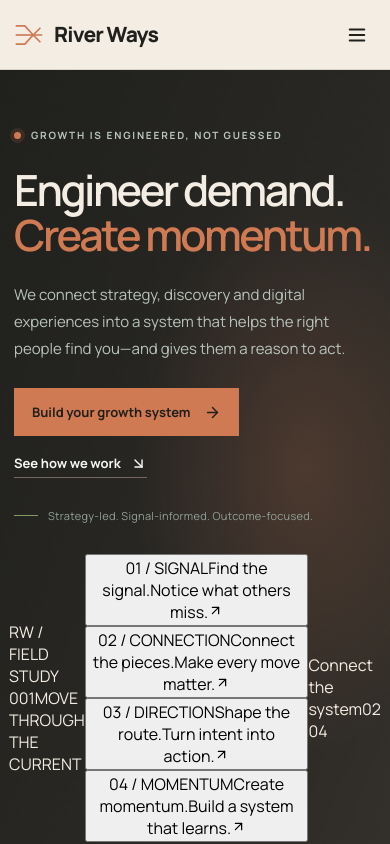
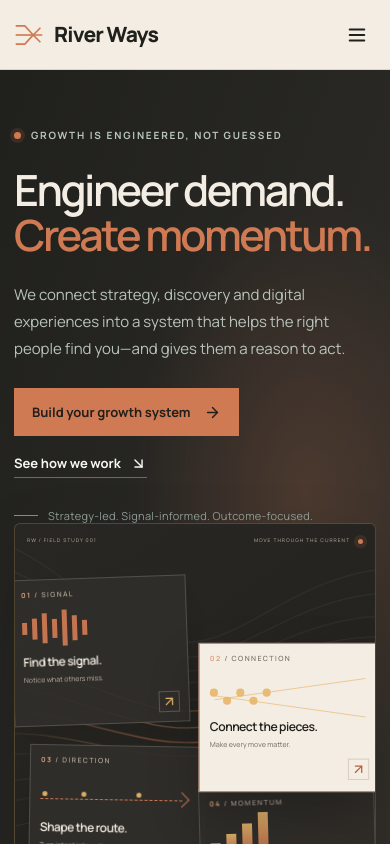
Before and after one commit to godsbest656-glitch/river-ways, a React (Vite) app: page / in a window 390 px wide. Shown: the top 844 px of the page. Built offline with nearby package versions, Linux system fonts and the light colour scheme.

Commit message:
Style the interactive river-current card wave

```diff
--- a/src/styles.css
+++ b/src/styles.css
@@ -91,3 +91,99 @@ body,button,input,textarea,select{font-family:'Manrope',sans-serif}
 @media(max-width:390px){.river-field .visual-card-top{width:152px}.river-field .visual-card-bottom{max-width:184px}.river-field .visual-card-bottom strong{font-size:10px}.river-field .visual-card-bottom small{font-size:8px}.river-field .visual-core{width:100px;height:100px}.core-kicker{font-size:6px}}
 @media(hover:none){.river-field .visual-core,.river-field .visual-card-top,.river-field .visual-card-bottom{transform:none!important;transition:none!important}}
 @media(prefers-reduced-motion:reduce){.field-routes .route,.field-orbit,.current-nodes circle{animation:none!important}.field-orbit{transform:none}.river-field .visual-core,.river-field .visual-card-top,.river-field .visual-card-bottom{transform:none!important;transition:none!important}}
+
+
+/* Current Engine — a quiet, responsive wave of cards rather than a static dashboard */
+.river-card-current{
+  --pointer-x:0px;--pointer-y:0px;--pointer-rotate:0deg;--scroll-y:0px;--scroll-y-reverse:0px;--scroll-flow:0;
+  position:relative;isolation:isolate;overflow:hidden;min-height:490px;height:490px;border:1px solid rgba(232,183,109,.22);
+  background:linear-gradient(145deg,#282723 0%,#24231f 54%,#302a25 100%);box-shadow:0 28px 70px rgba(0,0,0,.16);
+}
+.current-field-lines{position:absolute;inset:-8% -4%;z-index:-2;opacity:.8;pointer-events:none;transform:translate3d(0,calc(var(--scroll-y-reverse) * .45),0);transition:transform .25s ease-out}
+.current-field-lines svg{width:100%;height:100%;overflow:visible}
+.current-field-lines path{animation:current-line-drift 12s ease-in-out infinite alternate;transform-origin:center}
+.current-field-lines path:nth-child(2n){animation-delay:-5s;animation-duration:16s}
+.current-field-lines path:nth-child(3n){animation-delay:-8s;animation-duration:19s}
+.current-field-meta{position:absolute;top:17px;left:18px;right:18px;display:flex;justify-content:space-between;gap:12px;color:#bcb0a1;font-size:7px;letter-spacing:1.5px;line-height:1.5;z-index:1}
+.current-field-meta>span:last-child{display:flex;align-items:center;gap:8px;text-align:right}
+.current-field-meta i{display:inline-block;width:5px;height:5px;border-radius:50%;background:#D07A53;box-shadow:0 0 0 4px rgba(208,122,83,.12)}
+.current-card-stream{position:absolute;inset:0}
+.current-card{
+  appearance:none;position:absolute;width:218px;min-height:170px;padding:17px 17px 15px;text-align:left;
+  display:flex;flex-direction:column;align-items:flex-start;gap:0;overflow:hidden;
+  color:#F3EDE3;background:rgba(48,46,41,.93);border:1px solid rgba(243,237,227,.18);border-radius:0;
+  box-shadow:0 16px 38px rgba(0,0,0,.13);cursor:pointer;
+  --card-pointer-x:0px;--card-pointer-y:0px;
+  transform:translate3d(calc(var(--card-x,0px) + var(--card-pointer-x)),calc(var(--card-y,0px) + var(--card-pointer-y) + var(--scroll-y)),0) rotate(var(--card-rotate,0deg));
+  transition:transform .65s cubic-bezier(.2,.7,.2,1),background .35s ease,border-color .35s ease,box-shadow .35s ease,color .35s ease;
+  will-change:transform;
+}
+.current-card-signal{--card-x:1px;--card-y:0px;--card-rotate:-2deg;top:11%;left:1%;z-index:2}
+.current-card-connect{--card-x:-2px;--card-y:7px;--card-rotate:1.5deg;top:27%;right:1%;z-index:3}
+.current-card-direction{--card-x:10px;--card-y:-3px;--card-rotate:1deg;bottom:11%;left:11%;z-index:4}
+.current-card-momentum{--card-x:-2px;--card-y:6px;--card-rotate:-1.6deg;right:2%;bottom:3%;z-index:5}
+.current-card:hover,.current-card:focus-visible,.current-card.is-current{z-index:8;background:#F3EDE3;color:#20201d;border-color:#D07A53;box-shadow:0 24px 48px rgba(0,0,0,.24);transform:translate3d(calc(var(--card-x,0px) + var(--card-pointer-x)),calc(var(--card-y,0px) + var(--card-pointer-y) + var(--scroll-y-reverse)),0) rotate(0deg) scale(1.025)}
+.current-card:focus-visible{outline:2px solid #E8B76D;outline-offset:4px}
+.current-card-index{font-size:8px;letter-spacing:1.4px;color:#DDA078;font-weight:700}
+.current-card-index span{color:#bdb0a2;font-weight:500}
+.current-card.is-current .current-card-index span,.current-card:hover .current-card-index span,.current-card:focus-visible .current-card-index span{color:#716c64}
+.current-card-symbol{height:48px;width:100%;display:flex;align-items:center;justify-content:flex-start;gap:5px;margin:12px 0 10px;position:relative}
+.current-card-symbol i{display:block;background:#D07A53;flex:0 0 5px;min-height:8px;opacity:.92;transform-origin:center bottom}
+.signal-symbol i:nth-child(1){height:12px}.signal-symbol i:nth-child(2){height:21px}.signal-symbol i:nth-child(3){height:30px}.signal-symbol i:nth-child(4){height:19px}.signal-symbol i:nth-child(5){height:36px}.signal-symbol i:nth-child(6){height:25px}.signal-symbol i:nth-child(7){height:15px}
+.connect-symbol:before,.connect-symbol:after{content:"";position:absolute;left:4px;right:0;height:1px;background:rgba(232,183,109,.65);transform:rotate(-8deg)}
+.connect-symbol:before{top:15px}.connect-symbol:after{top:32px;transform:rotate(8deg)}
+.connect-symbol i{height:8px;width:8px;flex-basis:8px;border-radius:50%;position:relative;z-index:1;background:#E8B76D}
+.connect-symbol i:nth-child(2),.connect-symbol i:nth-child(4){margin-top:16px}
+.direction-symbol{align-items:center;gap:0}
+.direction-symbol:before{content:"";position:absolute;left:0;right:12px;top:24px;border-top:1px dashed #D07A53}
+.direction-symbol:after{content:"";position:absolute;right:7px;top:18px;width:10px;height:10px;border-top:1px solid #D07A53;border-right:1px solid #D07A53;transform:rotate(45deg)}
+.direction-symbol i{width:9px;height:9px;flex-basis:9px;border-radius:50%;position:relative;z-index:1;background:#E8B76D;border:2px solid #302e29}
+.direction-symbol i:nth-child(2){margin-left:30px}.direction-symbol i:nth-child(3){margin-left:46px}
+.momentum-symbol{align-items:flex-end;gap:6px}
+.momentum-symbol i{width:10px;flex-basis:10px;border-radius:0;background:linear-gradient(0deg,#B76042,#E8B76D)}
+.momentum-symbol i:nth-child(1){height:13px}.momentum-symbol i:nth-child(2){height:22px}.momentum-symbol i:nth-child(3){height:32px}.momentum-symbol i:nth-child(4){height:43px}
+.current-card-title{font:600 16px/1.2 'Manrope',sans-serif;letter-spacing:-.5px;margin-bottom:6px}
+.current-card-note{font-size:9px;line-height:1.5;color:#bdb0a2}
+.current-card.is-current .current-card-note,.current-card:hover .current-card-note,.current-card:focus-visible .current-card-note{color:#716c64}
+.current-card-arrow{position:absolute;right:15px;bottom:14px;width:25px;height:25px;display:grid;place-items:center;border:1px solid rgba(243,237,227,.22);color:#E8B76D;transition:transform .3s ease,border-color .3s ease,color .3s ease}
+.current-card.is-current .current-card-arrow,.current-card:hover .current-card-arrow,.current-card:focus-visible .current-card-arrow{color:#B76042;border-color:#d9cec0;transform:translate(2px,-2px)}
+.current-field-footer{position:absolute;bottom:14px;left:18px;right:18px;display:flex;align-items:center;gap:9px;color:#bdb0a2;font-size:8px;letter-spacing:.6px;z-index:1}
+.current-live-dot{width:5px;height:5px;background:#D07A53;border-radius:50%;box-shadow:0 0 0 4px rgba(208,122,83,.12)}
+.current-progress{margin-left:auto;display:flex;align-items:center;gap:7px;color:#E8B76D;font-size:8px;letter-spacing:1px}
+.current-progress i{display:block;width:22px;height:1px;background:rgba(232,183,109,.55)}
+@keyframes current-line-drift{from{transform:translateY(-5px)}to{transform:translateY(7px)}}
+@media(max-width:1100px){.current-card{width:204px;min-height:164px;padding:15px}.current-card-title{font-size:15px}.current-card-signal{left:0}.current-card-connect{right:0}.current-card-direction{left:7%}.current-card-momentum{right:0}}
+@media(max-width:760px){
+ .river-card-current{height:430px;min-height:430px;margin-inline:0}
+ .current-field-meta{top:13px;left:12px;right:12px;font-size:6px;letter-spacing:1px}
+ .current-card{width:min(47%,205px);min-height:155px;padding:12px}
+ .current-card-signal{top:11%;left:0}
+ .current-card-connect{top:28%;right:0}
+ .current-card-direction{left:4%;bottom:10%}
+ .current-card-momentum{right:0;bottom:2%}
+ .current-card-symbol{height:38px;margin:10px 0 8px}
+ .current-card-title{font-size:13px}
+ .current-card-note{font-size:8px;max-width:130px}
+ .current-card-arrow{right:9px;bottom:9px;width:21px;height:21px}
+ .current-field-footer{left:12px;right:12px;bottom:11px;font-size:7px}
+ .current-field-lines{inset:-4% -20%}
+}
+@media(max-width:390px){
+ .river-card-current{height:405px;min-height:405px}
+ .current-card{width:49%;min-height:147px;padding:10px}
+ .current-card-title{font-size:12px}
+ .current-card-index{font-size:7px}
+ .current-card-note{max-width:112px;font-size:7px}
+ .current-card-signal{left:-1%}.current-card-connect{right:-1%}.current-card-direction{left:1%}.current-card-momentum{right:-1%}
+ .current-field-meta{font-size:5px}
+}
+@media(hover:none){
+ .current-card-stream{touch-action:pan-y}
+ .current-card:hover{transform:translate3d(calc(var(--card-x,0px) + var(--card-pointer-x)),calc(var(--card-y,0px) + var(--card-pointer-y)),0) rotate(var(--card-rotate,0deg))}
+ .current-card.is-current{transform:translate3d(calc(var(--card-x,0px) + var(--card-pointer-x)),calc(var(--card-y,0px) + var(--card-pointer-y)),0) rotate(0deg) scale(1.015)}
+}
+@media(prefers-reduced-motion:reduce){
+ .current-field-lines,.current-field-lines path{animation:none!important;transition:none!important}
+ .current-card{transition:none!important;transform:none!important;will-change:auto}
+ .current-card.is-current{transform:none!important}
+}
```
